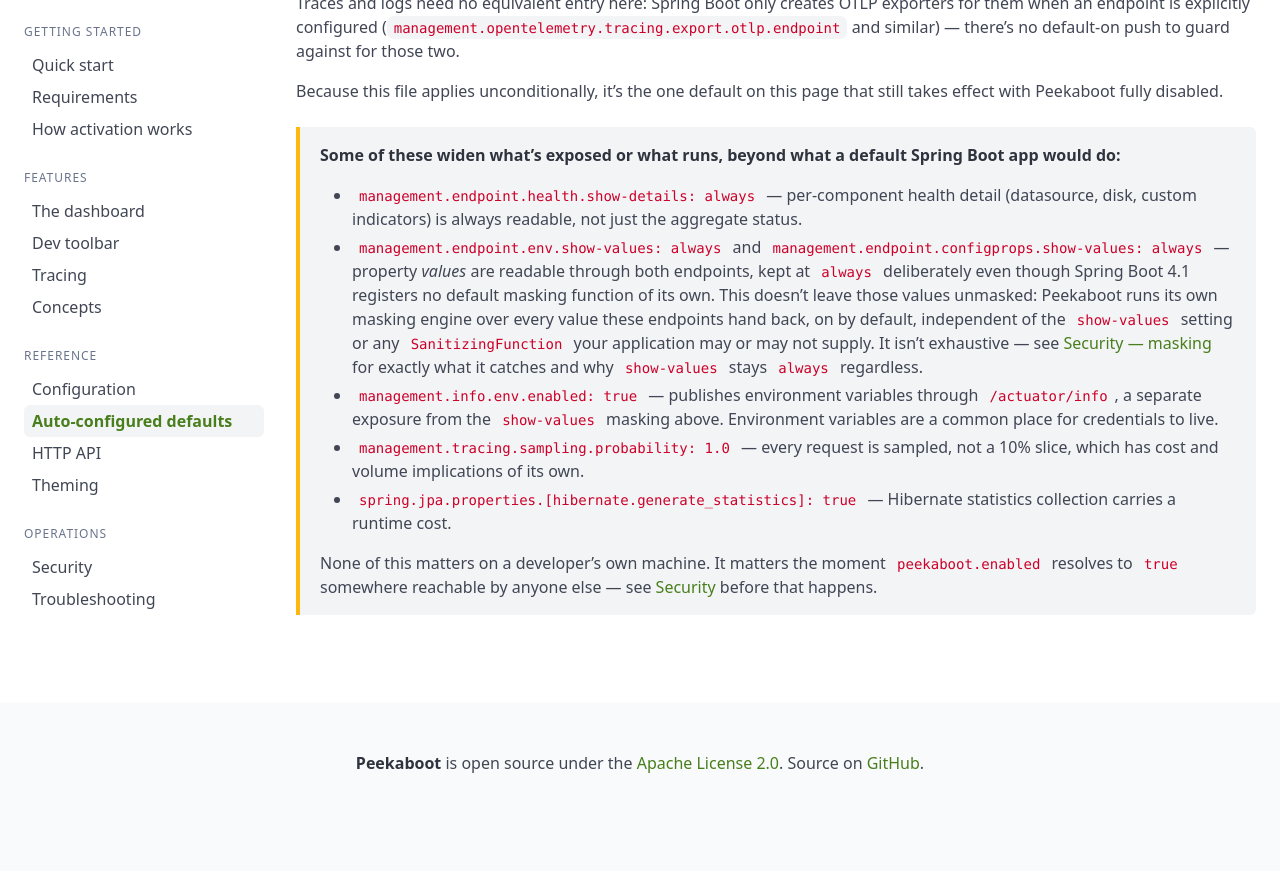
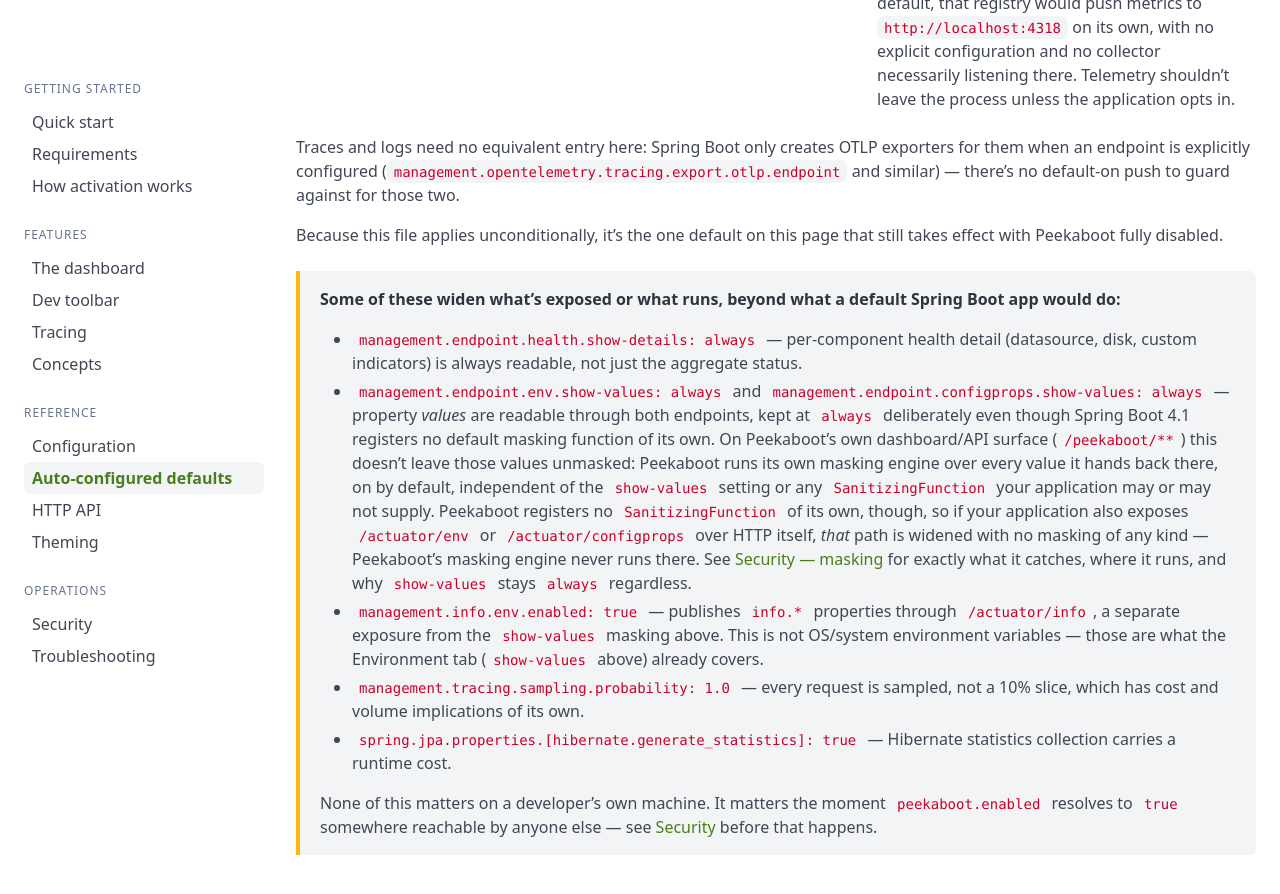
Before and after one commit to peekaboot-org/peekaboot-org.github.io, a Jekyll site: the page built from docs/auto-configured-defaults.md, in a window 1280 px wide and 900 px high, scrolled down 4586 px. Shown: the top 894 px of the window. Built offline with Jekyll 4.4.1, drawn with Linux system fonts in a browser that asks for light colours; before the commit the page ends 5457 px from its top, so only the background shows below that; some of the changed text lies outside the part shown.

Commit message:
fix(docs): correct masking-scope and rule-list claims from the final review
auto-configured-defaults.md claimed Peekaboot's masking engine runs over
/actuator/env and /actuator/configprops themselves - it only ever runs
inside /peekaboot/**, exactly as security.md already stated; the callout
that exists to disclose the show-values:always cost was overselling what
it costs. management.info.env.enabled was described as exposing OS/system
environment variables in both files; Spring's EnvironmentInfoContributor
only publishes info.* properties. security.md's key-name rule list also
drifted from MaskingRules after this review's rule changes (cookie/
set-cookie narrowed to whole-key matches, bare certificate dropped, PWD
excluded) and abbreviated the legacy pattern list with "and others" right
next to a claim that both rule sets are the exact list - spelled out the
two missing patterns instead. troubleshooting.md's "stays masked
unconditionally" list omitted Micrometer meter tags, which /api/metrics
masks unconditionally with no unmask parameter at all.

Also gitignore local editor and tooling directories the project convention says
never to commit.

```diff
--- a/docs/auto-configured-defaults.md
+++ b/docs/auto-configured-defaults.md
@@ -84,9 +84,9 @@
 |---|---|---|---|
 | `spring.jpa.properties.[hibernate.generate_statistics]` | `false` | `true` | Exposes query counts, cache stats and slow queries through Hibernate's own statistics collector, which the dashboard reads for JPA-backed apps. |
 | `management.endpoint.health.show-details` | `never` | `always` | Shows per-component health detail (datasource, disk space, custom indicators) in the Dashboard tab's health banner instead of a bare UP/DOWN. |
-| `management.endpoint.env.show-values` | `never` | `always` | Left at Spring's default, the Environment tab would render `******` for every entry &mdash; `os.name` and `server.port` included &mdash; making the tab useless. Spring Boot 4.1 registers no default masking function, so `always` doesn't mean unmasked: Peekaboot's own masking engine runs over every value regardless of this setting, replacing what looks like a secret with `******` and leaving the rest readable. See [Security]({{ '/docs/security/' | relative_url }}#masking). |
+| `management.endpoint.env.show-values` | `never` | `always` | Left at Spring's default, the Environment tab would render `******` for every entry &mdash; `os.name` and `server.port` included &mdash; making the tab useless. Spring Boot 4.1 registers no default masking function, so `always` doesn't mean unmasked on Peekaboot's own dashboard/API surface (`/peekaboot/**`): Peekaboot's own masking engine runs over every value it hands back there, replacing what looks like a secret with `******` and leaving the rest readable. It does **not** reach Spring's own `/actuator/env` if your application exposes that endpoint itself. See [Security]({{ '/docs/security/' | relative_url }}#masking). |
 | `management.endpoint.configprops.show-values` | `never` | `always` | Same reasoning, for the Config tab's bound `@ConfigurationProperties` values. |
-| `management.info.env.enabled` | `false` | `true` | Exposes environment variables via `/actuator/info`, feeding the Dashboard tab. |
+| `management.info.env.enabled` | `false` | `true` | Publishes `info.*` properties (e.g. `info.app.*` set in your own `application.yml`) via `/actuator/info`, feeding the Dashboard tab &mdash; not OS/system environment variables, which the Environment tab already covers. |
 | `management.info.java.enabled` | `false` | `true` | Exposes JVM vendor, version and runtime info in the Dashboard tab. |
 | `management.info.os.enabled` | `false` | `true` | Exposes OS name, version and architecture in the Dashboard tab. |
 | `management.info.process.enabled` | `false` | `true` | Exposes PID, uptime, CPU count and memory usage in the Dashboard tab. |
@@ -130,15 +130,20 @@
 - `management.endpoint.env.show-values: always` and
   `management.endpoint.configprops.show-values: always` &mdash; property *values* are
   readable through both endpoints, kept at `always` deliberately even though Spring Boot
-  4.1 registers no default masking function of its own. This doesn't leave those values
-  unmasked: Peekaboot runs its own masking engine over every value these endpoints hand
-  back, on by default, independent of the `show-values` setting or any `SanitizingFunction`
-  your application may or may not supply. It isn't exhaustive &mdash; see
-  [Security &mdash; masking]({{ '/docs/security/' | relative_url }}#masking) for exactly
-  what it catches and why `show-values` stays `always` regardless.
-- `management.info.env.enabled: true` &mdash; publishes environment variables through
-  `/actuator/info`, a separate exposure from the `show-values` masking above.
-  Environment variables are a common place for credentials to live.
+  4.1 registers no default masking function of its own. On Peekaboot's own dashboard/API
+  surface (`/peekaboot/**`) this doesn't leave those values unmasked: Peekaboot runs its
+  own masking engine over every value it hands back there, on by default, independent of
+  the `show-values` setting or any `SanitizingFunction` your application may or may not
+  supply. Peekaboot registers no `SanitizingFunction` of its own, though, so if your
+  application also exposes `/actuator/env` or `/actuator/configprops` over HTTP itself,
+  *that* path is widened with no masking of any kind &mdash; Peekaboot's masking engine
+  never runs there. See [Security &mdash; masking]({{ '/docs/security/' | relative_url }}#masking)
+  for exactly what it catches, where it runs, and why `show-values` stays `always`
+  regardless.
+- `management.info.env.enabled: true` &mdash; publishes `info.*` properties through
+  `/actuator/info`, a separate exposure from the `show-values` masking above. This is
+  not OS/system environment variables &mdash; those are what the Environment tab
+  (`show-values` above) already covers.
 - `management.tracing.sampling.probability: 1.0` &mdash; every request is sampled, not a
   10% slice, which has cost and volume implications of its own.
 - `spring.jpa.properties.[hibernate.generate_statistics]: true` &mdash; Hibernate
```
Also changed, not shown: docs/security.md (+19 -6 lines), docs/troubleshooting.md (+2 -1 lines).
